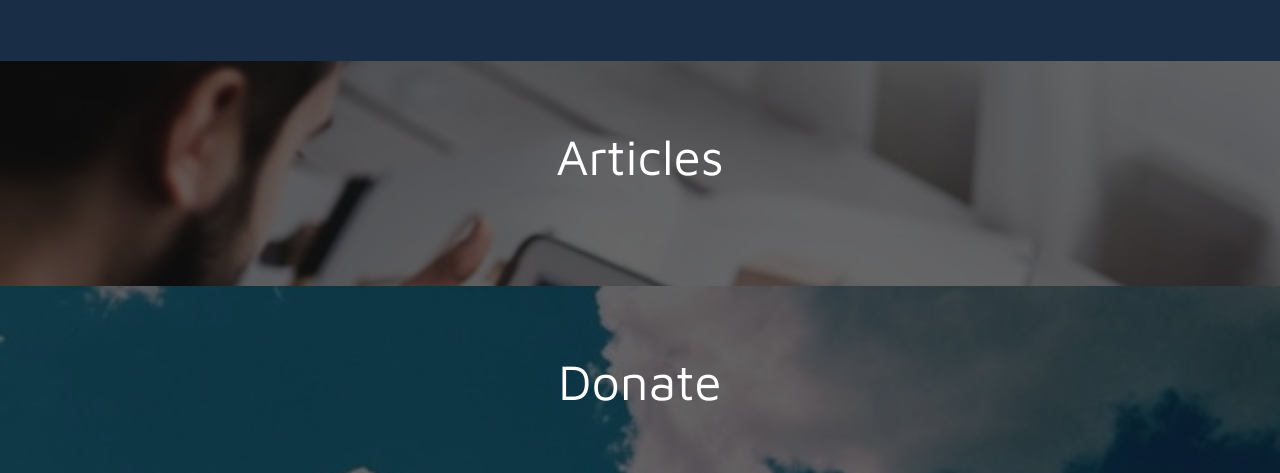
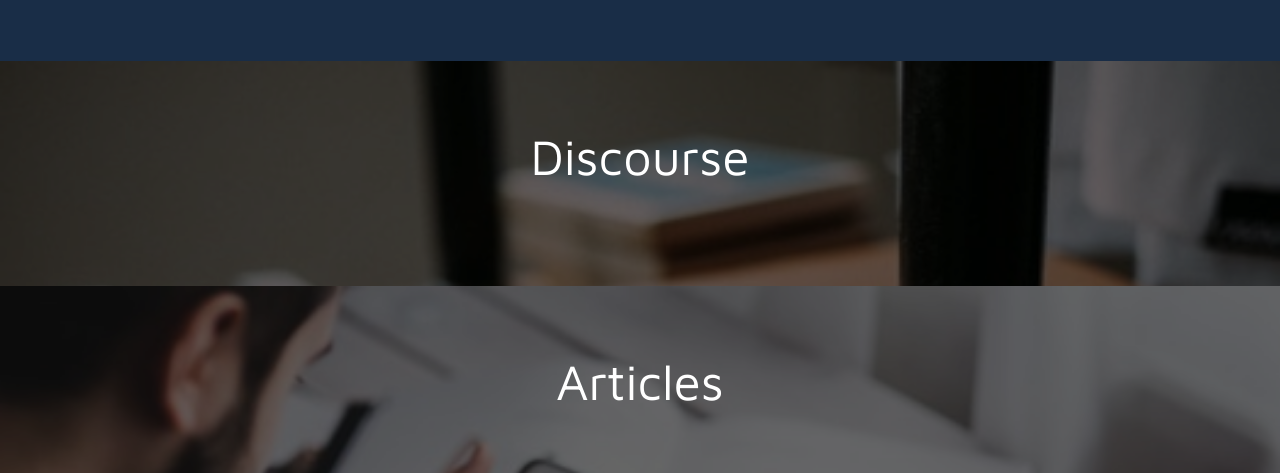
Before and after one commit to jjfmg/BLUM_Landing, a website: page public/index.html in a window 1280 px wide. Shown: the part 1938-2411 px from the top of the page. Drawn offline with nearby package versions, Linux system fonts and the light colour scheme; some packages are replaced by stand-ins of ours.

Commit message:
added discourse link

```diff
--- a/public/js/partials/Home.html
+++ b/public/js/partials/Home.html
@@ -77,6 +77,16 @@
 <!-- INFO BANNER4 !-->
 <a id = "join"></a>
 <div class = "banner_info" id = "banner_info4">
+	<a class="div" href="/voice">
+		<div class = "join_row" id = "projects">
+			<div class = "overlay">
+				<div class = "o_info">
+					<h1>Discourse</h1>
+					<h3>Join our community forum</h3>
+				</div>
+			</div>
+		</div>
+	</a>
 	<a class="div" href="https://medium.com/@BlumFed">
 		<div class = "join_row" id = "articles">
 			<div class = "overlay">
@@ -87,18 +97,6 @@
 			</div>
 		</div>
 	</a>
-	<!--
-	<a class="div" href="https://medium.com/@BlumFed">
-		<div class = "join_row" id = "projects">
-			<div class = "overlay">
-				<div class = "o_info">
-					<h1>Projects</h1>
-					<h3>See what our teams have designed</h3>
-				</div>
-			</div>
-		</div>
-	</a>
-	-->
 	<a class="div" href="http://blum.ucmerced.edu/voice/t/donate-to-the-blum-center-at-uc-merced/27">
 		<div class = "join_row" id = "donate">
 			<div class = "overlay">
```
